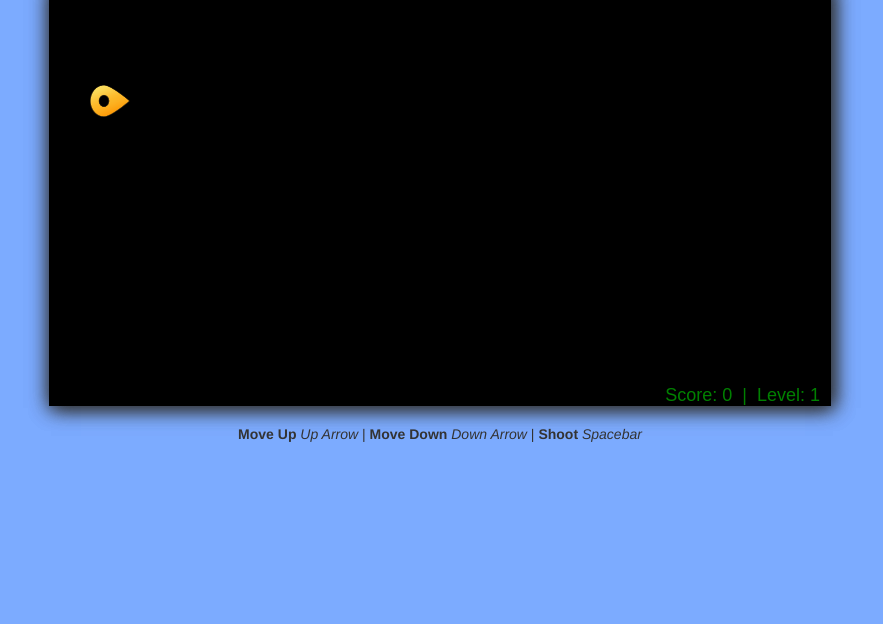
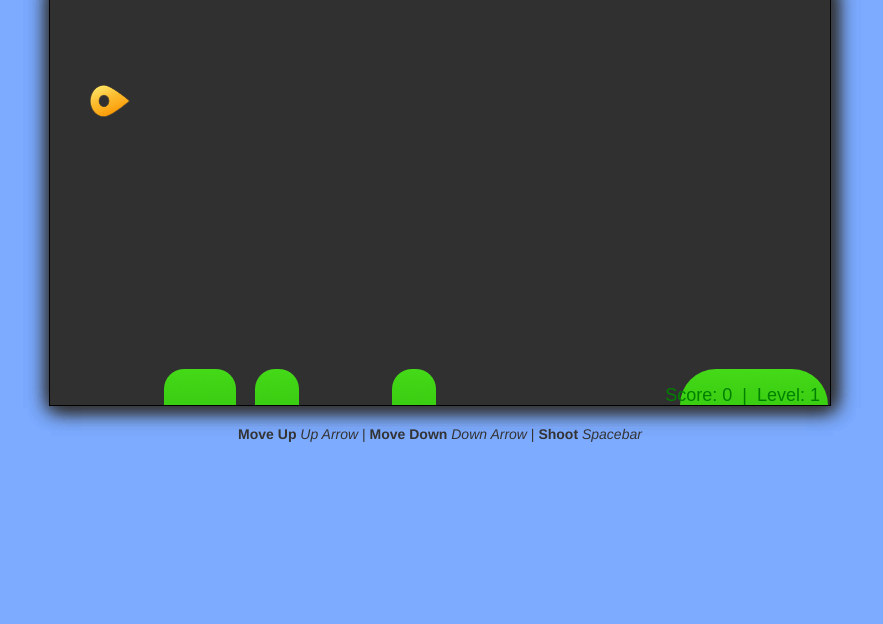
Before and after one commit to benwells/bubble-shooter, a plain HTML site: page index.html in a window 1280 px wide. Shown: the part 176-800 px from the top of the page, without its empty margins (200-1083 px from the left). Drawn offline with Linux system fonts and the light colour scheme.

Commit message:
scrolling background working, now need a better background png file

```diff
--- a/css/canvas.css
+++ b/css/canvas.css
@@ -1,6 +1,6 @@
 canvas {
   border: 1px solid black;
-	background: black;
+	background: none;
 	position: absolute;
 /*	position: relative;*/
   left: 0;
@@ -13,8 +13,18 @@ canvas {
   box-shadow:         2px 2px 19px 0px rgba(50, 50, 50, 1);
 }
 
+#canvas1 {
+  z-index: 23;
+  background:none;
+}
+
 #canvas2 {
   z-index: 1;
+  background:none;
+}
+
+#canvas3 {
+  z-index: 0;
   background:none;
 }
 
--- a/index.html
+++ b/index.html
@@ -20,6 +20,7 @@
           <p> <b>Move Up</b> <i>Up Arrow</i> | <b>Move Down</b> <i>Down Arrow</i> | <b>Shoot</b> <i>Spacebar</i> </p>
 <!--           <div id='score_area' class='well lead'>Score: <span id='score'>0</span></div> -->
           <img id='shipImg' src='img/bubble-ship.png' style='display:none;'/>
+          <img id='bgImg' src='img/bg1.png' style='display:none;'/>
         </div>
       </div>
     </div>
@@ -43,6 +44,7 @@
     <script src="js/game/message.js"></script>
     <script src="js/game/score.js"></script>
     <script src="js/game/particle.js"></script>
+    <script src="js/game/Background.js"></script>
     <script src="js/game/main.js"></script>
   </footer>
 </html>
--- /dev/null
+++ b/js/game/Background.js
@@ -0,0 +1,41 @@
+function Background(opts) {
+  ObjectBase.call(this);
+
+  this.yVelocity = 0;
+  this.xVelocity = 0;
+  this.width = 0;
+  this.height = 0;
+  this.color = "white";
+  this.context = {};
+  this.x = 0;
+  this.y = 0;
+
+  this.setOpts(opts);
+}
+//inheritance from ObjectBase Class
+Background.prototype = new ObjectBase();
+Background.prototype.constructor = Background;
+var BackgroundProto = Background.prototype;
+
+//Class Methods
+BackgroundProto.draw = function () {
+  // this.context.drawImage(document.getElementById('bgImg'),this.x, this.y, this.width, this.height);
+  // console.log('x', this.x)
+  // console.log('width', this.width)
+  if(this.x <= - this.width + 780){
+    this.x = 0;
+  }
+  var scrollImg = document.getElementById('bgImg');
+  // var ptrn = this.context.createPattern(document.getElementById('bgImg'), 'repeat'); // Create a pattern with this image, and set it to "repeat".
+  // this.context.fillStyle = ptrn;
+  // this.context.fillRect(this.x, this.y, this.width, this.height);
+  this.context.drawImage(scrollImg,this.width-this.x,0,this.x,this.height, 0, 0, this.x,this.height);
+  this.context.drawImage(scrollImg,this.x,0,this.width, this.height);
+
+  // this.context.drawImage(scrollImg,-this.x,0,this.width, this.height);
+  // this.context.drawImage(scrollImg,this.width-this.x,0,this.width, this.height);
+};
+
+BackgroundProto.update = function () {
+  this.x = this.x -4;
+};
--- a/js/game/settings.js
+++ b/js/game/settings.js
@@ -3,10 +3,12 @@ function game() {
   this.CANVAS_HEIGHT = 420;
   this.FPS = 20;
   this.containerId = "container";
-  this.gameScreen = $("<canvas width='" + this.CANVAS_WIDTH + "' height='" + this.CANVAS_HEIGHT + "'></canvas>");
+  this.gameScreen = $("<canvas id='canvas1' width='" + this.CANVAS_WIDTH + "' height='" + this.CANVAS_HEIGHT + "'></canvas>");
+  this.bgScreen = $("<canvas id='canvas3' width='" + this.CANVAS_WIDTH + "' height='" + this.CANVAS_HEIGHT + "'></canvas>");
   this.overlayScreen = $("<canvas id='canvas2' width='" + this.CANVAS_WIDTH + "' height='" + this.CANVAS_HEIGHT + "'></canvas>");
   this.context = this.gameScreen.get(0).getContext("2d");
   this.context2 = this.overlayScreen.get(0).getContext("2d");
+  this.context3 = this.bgScreen.get(0).getContext("2d");
   this.player = new Player({canvas: this.context});
   this.shot = false;
   this.enemies = [];
@@ -17,6 +19,7 @@ function game() {
   this.level = 1;
   this.message = new Message("LEVEL " + this.level);
   this.score = new Score({context: this.context2});
+  this.background = new Background({context: this.context3, height:this.CANVAS_HEIGHT, width:this.CANVAS_WIDTH * 4});
   this.particles = [];
   this.explosions = [];
 
@@ -24,6 +27,7 @@ function game() {
     var _this = this,
       context = _this.context,
       context2 = _this.context2,
+      context3 = _this.context3,
       player = _this.player;
 
     player.draw();
@@ -44,12 +48,14 @@ function game() {
       _this.message.draw(context2);
     }
     _this.score.draw();
+    _this.background.draw();
   };
 
   this.clearCanvas = function () {
     var _this = this;
     _this.context.clearRect(0, 0, _this.CANVAS_WIDTH, _this.CANVAS_HEIGHT);
     _this.context2.clearRect(0, 0, _this.CANVAS_WIDTH, _this.CANVAS_HEIGHT);
+    _this.context3.clearRect(0, 0, _this.CANVAS_WIDTH, _this.CANVAS_HEIGHT);
   };
 
   this.update = function () {
@@ -103,6 +109,8 @@ function game() {
       _this.message.update(_this.CANVAS_WIDTH, _this.CANVAS_HEIGHT);
     }
 
+    _this.background.update();
+
     // if (_this.current_score % 20 == 0 ) {
     //   console.log('mod!')
       // _this.message.update(_this.CANVAS_WIDTH, _this.CANVAS_HEIGHT);
@@ -140,6 +148,7 @@ function game() {
 
   this.init = function () {
     var _this = this;
+    _this.bgScreen.appendTo('#' + _this.containerId);
     _this.gameScreen.appendTo('#' + _this.containerId);
     _this.overlayScreen.appendTo('#' + _this.containerId);
     _this.runLoop();
```
Also changed, not shown: img/bg1.png (added).
